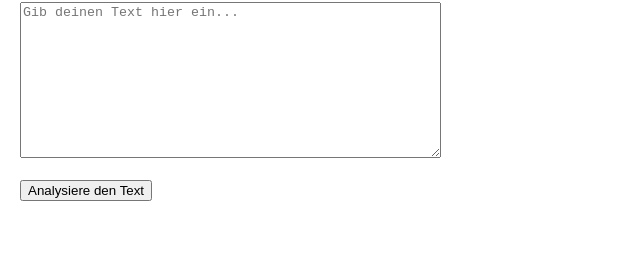
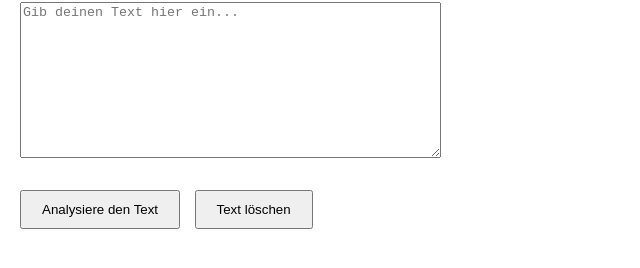
Before and after one commit to andreaskiener1/information, a plain HTML site: page index.html in a window 1280 px wide. Shown: the part 78-346 px from the top of the page, without its empty margins (0-640 px from the left). Drawn offline with Linux system fonts and the light colour scheme.

Commit message:
Update index.html

```diff
--- a/index.html
+++ b/index.html
@@ -21,6 +21,13 @@
             padding: 10px;
             text-align: center;
         }
+        .button-container {
+            margin-top: 10px;
+        }
+        button {
+            padding: 10px 20px;
+            margin-right: 10px;
+        }
     </style>
 </head>
 <body>
@@ -29,7 +36,11 @@
 
     <textarea id="inputText" rows="10" cols="50" placeholder="Gib deinen Text hier ein..."></textarea>
     <br><br>
-    <button onclick="performAnalysis()">Analysiere den Text</button>
+
+    <div class="button-container">
+        <button onclick="performAnalysis()">Analysiere den Text</button>
+        <button onclick="clearText()">Text löschen</button>
+    </div>
 
     <div id="output" style="margin-top: 20px;"></div>
 
@@ -117,6 +128,11 @@
         function calculatePerplexity(avgInfoContent) {
             return Math.pow(2, avgInfoContent);
         }
+
+        function clearText() {
+            document.getElementById('inputText').value = '';
+            document.getElementById('output').innerHTML = '';
+        }
     </script>
 
 </body>
```
